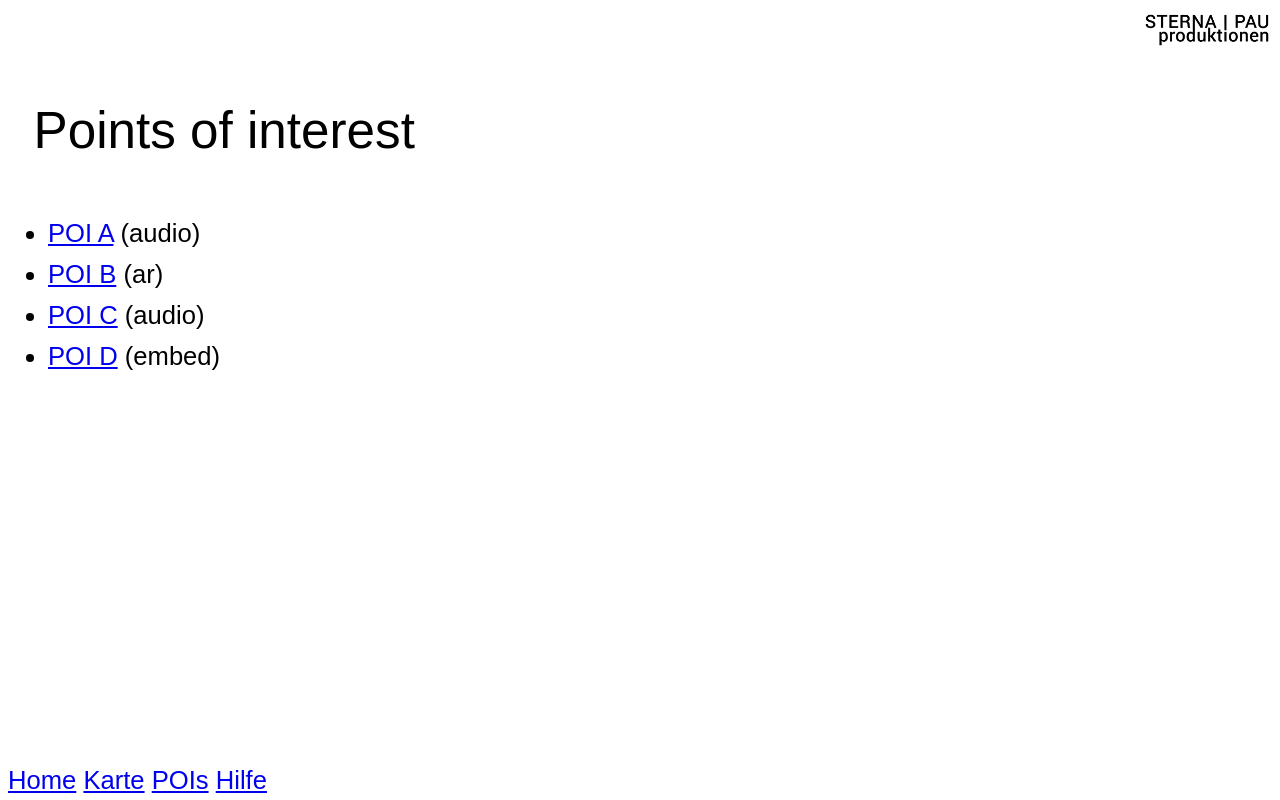
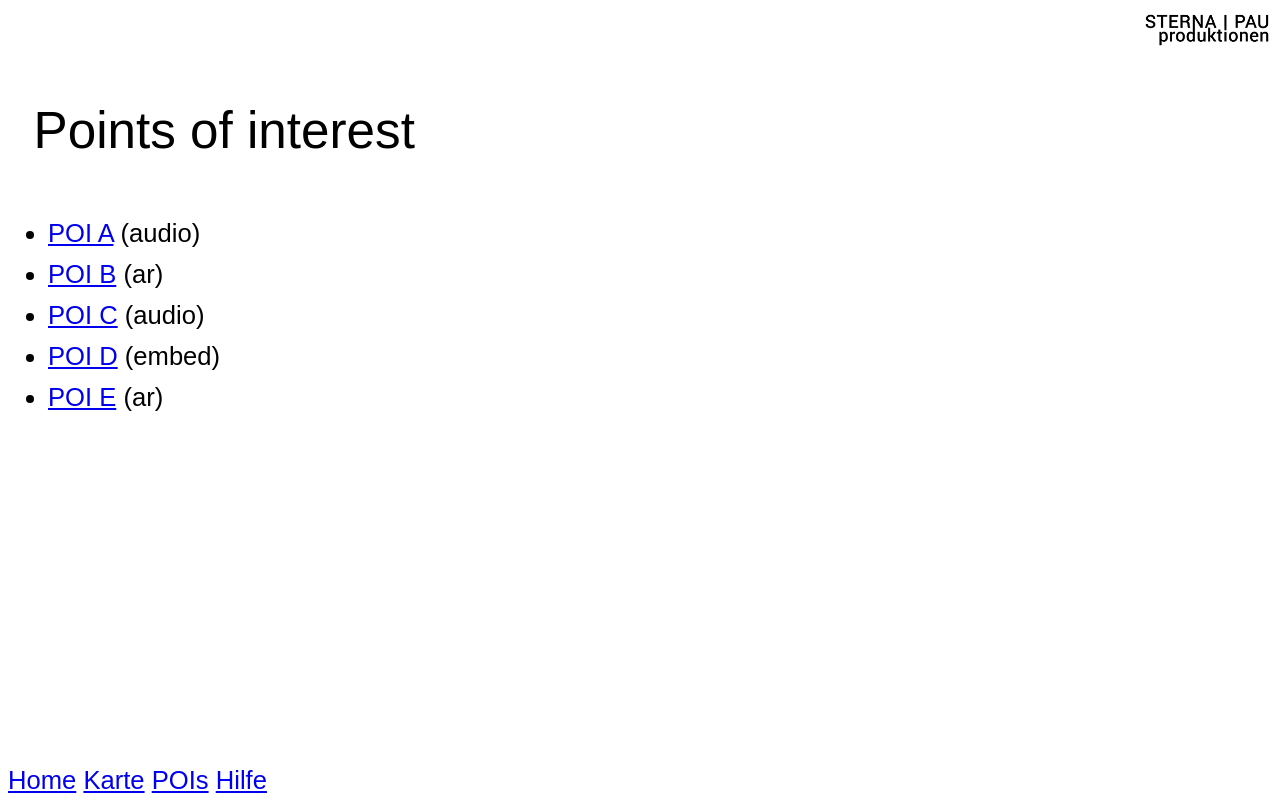
Before and after one commit to lislis/ostpark-walk, a SvelteKit app: page /poi in a window 1280 px wide. Built offline with nearby package versions, Linux system fonts and the light colour scheme.

Commit message:
css fix, prep ar poi

```diff
--- a/src/app.css
+++ b/src/app.css
@@ -59,6 +59,7 @@ footer {
 main {
   flex: auto;
   overflow-y: auto;
+  overflow-x: hidden;
   padding-bottom: 1em;
 }
 
--- a/src/lib/data/data.json
+++ b/src/lib/data/data.json
@@ -34,6 +34,14 @@
     "coords": [51.510557, 7.492687],
     "embedCode": "<iframe width='560' height='315' src='https://www.youtube-nocookie.com/embed/eVli-tstM5E?si=yLoDbYuimxZuTNRS' title='YouTube video player' frameborder='0' allow='accelerometer; autoplay; clipboard-write; encrypted-media; gyroscope; picture-in-picture; web-share' referrerpolicy='strict-origin-when-cross-origin' allowfullscreen></iframe>",
     "text": "/text2.txt"
+  },
+    {
+    "id": 5,
+    "type": "ar",
+    "title": "POI E",
+    "description": "was mit AR",
+    "coords": [51.510043, 7.492847],
+    "text": "/text2.txt"
   }
   ]
 }
```
